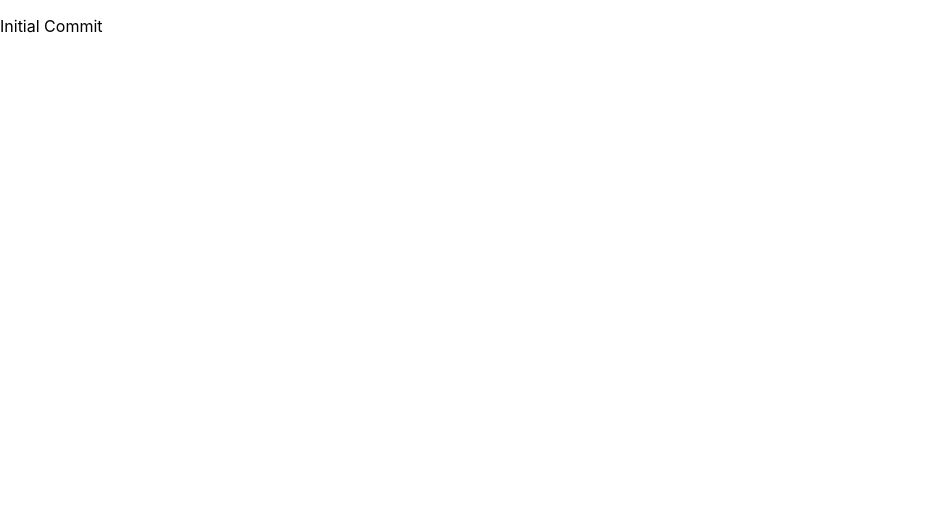
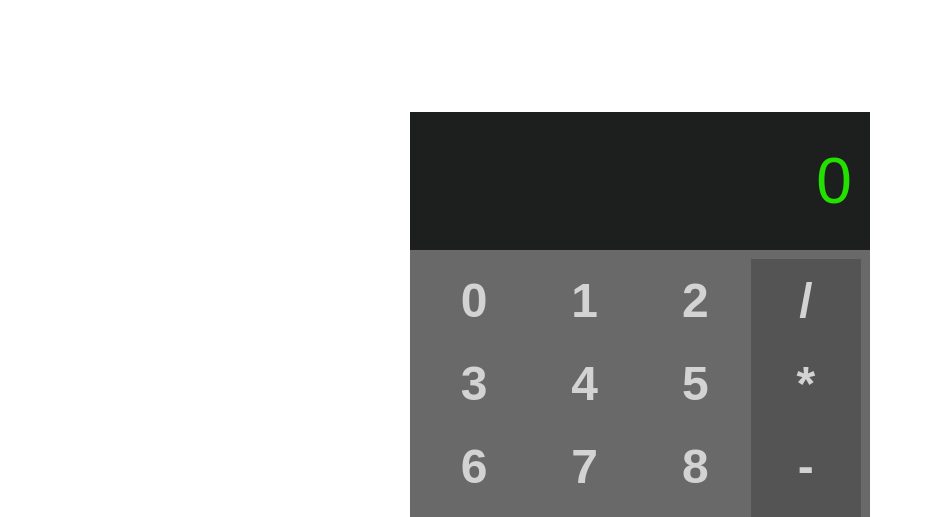
Before and after one commit to manoj-pasupuleti/tdd-iOS-calculator-react, a React app: page / in a window 1280 px wide. Shown: the top 517 px of the page, without its empty margins (0-932 px from the left). Built offline with nearby package versions, Linux system fonts and the light colour scheme.

Commit message:
added-logic-for-basic-calculator-logic

```diff
--- a/src/components/App.js
+++ /dev/null
@@ -1,11 +0,0 @@
-import React from "react";
-
-function App() {
-  return (
-    <div className="App">
-      <p>Initial Commit</p>
-    </div>
-  );
-}
-
-export default App;
--- /dev/null
+++ b/src/components/App/App.css
@@ -0,0 +1,7 @@
+.app-container {
+  align-items: center;
+  display: flex;
+  height: 100vh;
+  justify-content: center;
+  width: 100vw;
+}
--- /dev/null
+++ b/src/components/App/App.js
@@ -0,0 +1,13 @@
+import React from "react";
+import Calculator from "../Calculator/Calculator";
+import "./App.css";
+
+function App() {
+  return (
+    <div className="app-container">
+      <Calculator />
+    </div>
+  );
+}
+
+export default App;
--- /dev/null
+++ b/src/components/Calculator/Calculator.css
@@ -0,0 +1,5 @@
+.calculator-container {
+  background-color: var(--calculator-background-color);
+  height: var(--calculator-height);
+  width: var(--calculator-width);
+}
--- /dev/null
+++ b/src/components/Calculator/Calculator.js
@@ -0,0 +1,149 @@
+/* eslint-disable react/no-unused-state */
+/* eslint-disable react/state-in-constructor */
+import React, { Component } from "react";
+
+import Display from "../Display/Display";
+import KeyPad from "../KeyPad/KeyPad";
+import "./Calculator.css";
+
+export default class Calculator extends Component {
+  state = {
+    displayValue: "0",
+    keyPadNumbers: [
+      "0",
+      "1",
+      "2",
+      "3",
+      "4",
+      "5",
+      "6",
+      "7",
+      "8",
+      "9",
+      ".",
+      "ce"
+    ],
+    keyPadOperators: ["/", "*", "-", "+"],
+    operationToBeExecuted: "",
+    previouslyStoredValue: ""
+  };
+
+  componentDidMount = () => {
+    document.addEventListener("keydown", this.handleKeyDown);
+  };
+
+  componentWillUnmount = () => {
+    document.removeEventListener("keydown", this.handleKeyDown);
+  };
+
+  handleKeyDown = e => {
+    e.preventDefault();
+    e.stopPropagation();
+    const { keyPadNumbers, keyPadOperators } = this.state;
+    const { key } = e;
+
+    if (key === "Backspace") this.updateDisplay("ce");
+    if (key === "Enter" || key === "=") this.callOperator(true);
+
+    if (keyPadNumbers.indexOf(key) > -1) {
+      this.updateDisplay(key);
+    } else if (keyPadOperators.indexOf(key) > -1) {
+      this.setOperator(key);
+    }
+  };
+
+  setOperator = value => {
+    let {
+      displayValue,
+      operationToBeExecuted,
+      previouslyStoredValue
+    } = this.state;
+
+    if (operationToBeExecuted === "") {
+      previouslyStoredValue = displayValue;
+      displayValue = "0";
+      operationToBeExecuted = value;
+    } else {
+      operationToBeExecuted = value;
+    }
+    this.setState({
+      displayValue,
+      operationToBeExecuted,
+      previouslyStoredValue
+    });
+  };
+
+  updateDisplay = value => {
+    let { displayValue } = this.state;
+    let valueCopy = value;
+
+    if (valueCopy === "." && displayValue.includes(".")) valueCopy = "";
+
+    if (valueCopy === "ce") {
+      displayValue = displayValue.substr(0, displayValue.length - 1);
+      if (displayValue === "") displayValue = "0";
+    } else if (displayValue === "0") {
+      displayValue = valueCopy;
+    } else {
+      displayValue += valueCopy;
+    }
+    this.setState({ displayValue });
+  };
+
+  callOperator = () => {
+    let {
+      operationToBeExecuted,
+      displayValue,
+      previouslyStoredValue
+    } = this.state;
+    const updatedStoredValue = displayValue;
+
+    displayValue = parseInt(displayValue, 10);
+    previouslyStoredValue = parseInt(previouslyStoredValue, 10);
+
+    switch (operationToBeExecuted) {
+      case "+":
+        displayValue += previouslyStoredValue;
+        break;
+      case "-":
+        displayValue = previouslyStoredValue - displayValue;
+        break;
+      case "*":
+        displayValue *= previouslyStoredValue;
+        break;
+      case "/":
+        displayValue = previouslyStoredValue / displayValue;
+        break;
+      default:
+        displayValue = 0;
+    }
+
+    displayValue = displayValue.toString();
+    operationToBeExecuted = "";
+    if (displayValue === "NaN" || displayValue === "Infinity") {
+      displayValue = "0";
+    }
+    this.setState({
+      displayValue,
+      operationToBeExecuted,
+      previouslyStoredValue: updatedStoredValue
+    });
+  };
+
+  render() {
+    const { displayValue, keyPadNumbers, keyPadOperators } = this.state;
+    return (
+      <div className="calculator-container">
+        <Display displayValue={displayValue} />
+        <KeyPad
+          handleKeyDown={this.handleKeyDown}
+          keyPadOperators={keyPadOperators}
+          keyPadNumbers={keyPadNumbers}
+          callOperator={this.callOperator}
+          setOperator={this.setOperator}
+          updateDisplay={this.updateDisplay}
+        />
+      </div>
+    );
+  }
+}
--- /dev/null
+++ b/src/components/Display/Display.css
@@ -0,0 +1,17 @@
+.display-container {
+  align-items: center;
+  background: var(--display-background-color);
+  display: flex;
+  height: var(--display-height);
+  padding: 0 4%;
+  width: var(--display-width);
+}
+
+.display-value {
+  color: var(--display-text-color);
+  font-size: var(--display-text-size);
+  font-family: var(--main-font);
+  font-weight: var(--display-text-weight);
+  margin-left: auto;
+  overflow: hidden;
+}
--- /dev/null
+++ b/src/components/Display/Display.js
@@ -0,0 +1,16 @@
+import React from "react";
+import PropTypes from "prop-types";
+
+import "./Display.css";
+
+export default function Display({ displayValue }) {
+  return (
+    <div className="display-container">
+      <p className="display-value">{displayValue}</p>
+    </div>
+  );
+}
+
+Display.propTypes = {
+  displayValue: PropTypes.string.isRequired
+};
--- /dev/null
+++ b/src/components/Key/Key.css
@@ -0,0 +1,46 @@
+.key-container {
+  align-items: center;
+  display: flex;
+  height: 25%;
+  justify-content: center;
+  transition: background-color 0.3s linear;
+}
+
+.key-container:hover {
+  cursor: pointer;
+}
+
+.operator-key {
+  background-color: var(--action-key-color);
+  width: 100%;
+}
+
+.operator-key:hover {
+  background-color: var(--action-key-color-hover);
+}
+
+.number-key {
+  background-color: var(--number-key-color);
+  width: calc(100% / 3);
+}
+
+.number-key:hover {
+  background-color: var(--number-key-color-hover);
+}
+
+.submit-key {
+  background-color: var(--submit-key-color);
+  height: 100%;
+  width: 100%;
+}
+
+.submit-key:hover {
+  background-color: var(--submit-key-color-hover);
+}
+
+.key-value {
+  color: var(--key-text-color);
+  font-family: var(--main-font);
+  font-size: var(--key-text-size);
+  font-weight: var(--key-text-weight);
+}
--- /dev/null
+++ b/src/components/Key/Key.js
@@ -0,0 +1,26 @@
+import React from "react";
+import PropTypes from "prop-types";
+
+import "./Key.css";
+
+export default function key({ handleKeyDown, keyAction, keyType, keyValue }) {
+  const keyClass = `key-container ${keyType}`;
+  return (
+    <div
+      className={keyClass}
+      onClick={() => keyAction(keyValue)}
+      onKeyPress={handleKeyDown}
+      role="button"
+      tabIndex="0"
+    >
+      <p className="key-value">{keyValue}</p>
+    </div>
+  );
+}
+
+key.propTypes = {
+  handleKeyDown: PropTypes.func.isRequired,
+  keyAction: PropTypes.func.isRequired,
+  keyType: PropTypes.string.isRequired,
+  keyValue: PropTypes.string.isRequired
+};
--- /dev/null
+++ b/src/components/KeyPad/KeyPad.css
@@ -0,0 +1,28 @@
+.keypad-container {
+  display: flex;
+  flex-direction: row;
+  flex-wrap: wrap;
+  height: var(--keypad-height);
+  padding: 2%;
+  width: var(--keypad-width);
+}
+
+.numbers-container {
+  display: flex;
+  flex-direction: row;
+  flex-wrap: wrap;
+  height: 80%;
+  width: 75%;
+}
+
+.operators-container {
+  display: flex;
+  flex-direction: column;
+  height: 80%;
+  width: 25%;
+}
+
+.submit-container {
+  height: 20%;
+  width: 100%;
+}
--- /dev/null
+++ b/src/components/KeyPad/KeyPad.js
@@ -0,0 +1,60 @@
+import React from "react";
+import PropTypes from "prop-types";
+
+import "./KeyPad.css";
+import Key from "../Key/Key";
+
+export default function KeyPad({
+  handleKeyDown,
+  keyPadOperators,
+  keyPadNumbers,
+  updateDisplay,
+  setOperator,
+  callOperator
+}) {
+  const renderNumbers = () =>
+    keyPadNumbers.map(number => (
+      <Key
+        handleKeyDown={handleKeyDown}
+        key={`o_${number}`}
+        keyValue={number}
+        keyType="number-key"
+        keyAction={updateDisplay}
+      />
+    ));
+
+  const renderOperators = () =>
+    keyPadOperators.map(operator => (
+      <Key
+        handleKeyDown={handleKeyDown}
+        key={`o_${operator}`}
+        keyValue={operator}
+        keyType="operator-key"
+        keyAction={setOperator}
+      />
+    ));
+
+  return (
+    <div className="keypad-container">
+      <div className="numbers-container">{renderNumbers()}</div>
+      <div className="operators-container">{renderOperators()}</div>
+      <div className="submit-container">
+        <Key
+          handleKeyDown={handleKeyDown}
+          keyType="submit-key"
+          keyValue="="
+          keyAction={callOperator}
+        />
+      </div>
+    </div>
+  );
+}
+
+KeyPad.propTypes = {
+  handleKeyDown: PropTypes.func.isRequired,
+  keyPadOperators: PropTypes.arrayOf(PropTypes.string).isRequired,
+  keyPadNumbers: PropTypes.arrayOf(PropTypes.string).isRequired,
+  updateDisplay: PropTypes.func.isRequired,
+  setOperator: PropTypes.func.isRequired,
+  callOperator: PropTypes.func.isRequired
+};
--- a/src/index.css
+++ b/src/index.css
@@ -1,13 +1,65 @@
-body {
-  margin: 0;
-  font-family: -apple-system, BlinkMacSystemFont, 'Segoe UI', 'Roboto', 'Oxygen',
-    'Ubuntu', 'Cantarell', 'Fira Sans', 'Droid Sans', 'Helvetica Neue',
-    sans-serif;
-  -webkit-font-smoothing: antialiased;
-  -moz-osx-font-smoothing: grayscale;
+/*
+app variables
+*/
+
+:root {
+  /* background colors */
+  --action-key-color: #545454;
+  --action-key-color-hover: #2a2a2a;
+  --calculator-background-color: #696969;
+  --display-background-color: #1d1f1f;
+  --number-key-color: #696969;
+  --number-key-color-hover: #3f3f3f;
+  --submit-key-color: #d18800;
+  --submit-key-color-hover: #aa6e00;
+
+  /* font */
+  --main-font: "Orbitron", sans-serif;
+
+  /* font colors */
+  --display-text-color: #23e000;
+  --key-text-color: #d3d3d3;
+
+  /* font sizes */
+  --display-text-size: 4em;
+  --key-text-size: 3em;
+
+  /* font weights */
+  --display-text-weight: 400;
+  --key-text-weight: 700;
+
+  /* calculator dimensions */
+  --calculator-height: 72%;
+  --calculator-width: 36%;
+
+  /* display dimensions */
+  --display-height: 24%;
+  --display-width: 92%;
+
+  /* keypad dimensions */
+  --keypad-height: 72%;
+  --keypad-width: 96%;
 }
 
-code {
-  font-family: source-code-pro, Menlo, Monaco, Consolas, 'Courier New',
-    monospace;
+@media screen and (max-width: 1024px) {
+  :root {
+    /* font sizes */
+    --display-text-size: 6em;
+    --key-text-size: 3em;
+
+    /* calculator dimensions */
+    --calculator-height: 100%;
+    --calculator-width: 100%;
+  }
 }
+
+/*
+app CSS reset
+*/
+
+body,
+div,
+p {
+  margin: 0;
+  padding: 0;
+}
--- a/src/index.js
+++ b/src/index.js
@@ -1,6 +1,6 @@
 import React from "react";
 import ReactDOM from "react-dom";
 import "./index.css";
-import App from "./components/App";
+import App from "./components/App/App";
 
 ReactDOM.render(<App />, document.getElementById("root"));
```
Also changed, not shown: package.json (+25 -9 lines), src/setupTests.js (+0 -1 lines), README.md, 2 other files.
